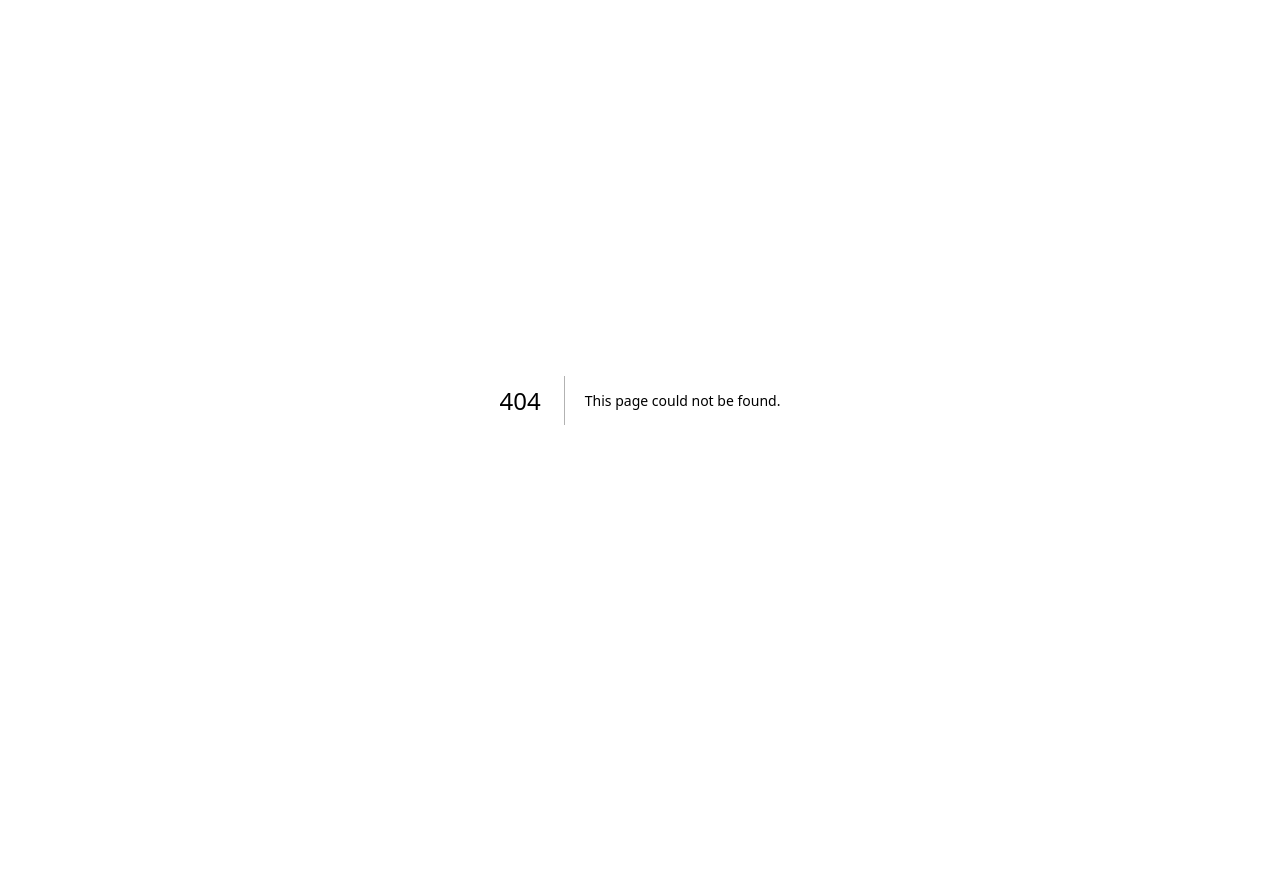
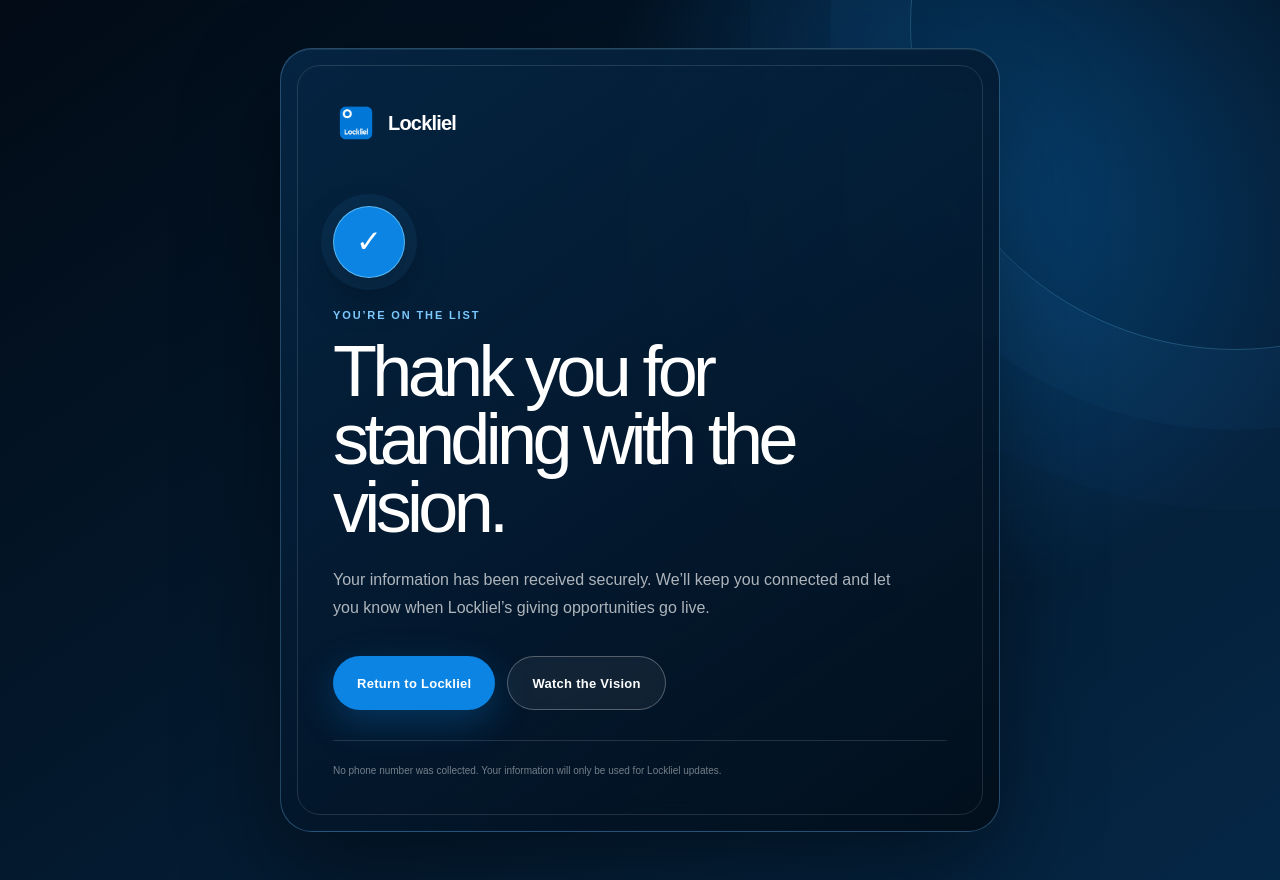
Before and after one commit to eaglevisiondigital/Lockliel, a Next.js app: page /thank-you in a window 1280 px wide. Before the commit this address had no page. Before the commit the page ends 800 px from the top, so only its background shows below. Built offline with nearby package versions, Linux system fonts and the light colour scheme.

Commit message:
Add branded form confirmation page

```diff
--- /dev/null
+++ b/app/thank-you/page.tsx
@@ -0,0 +1,30 @@
+export const metadata = {
+  title: "Thank You | Lockliel",
+  description: "Thank you for staying connected with the vision of Lockliel.",
+};
+
+export default function ThankYouPage() {
+  return (
+    <main className="thank-you-page">
+      <div className="thank-you-glow" aria-hidden="true" />
+      <section className="thank-you-card">
+        <a className="thank-you-brand" href="/" aria-label="Return to the Lockliel home page">
+          <img src="/lockliel-mark.png" alt="" />
+          <span>Lockliel</span>
+        </a>
+        <div className="thank-you-check" aria-hidden="true">✓</div>
+        <p className="section-kicker light">You’re on the list</p>
+        <h1>Thank you for standing with the vision.</h1>
+        <p>
+          Your information has been received securely. We’ll keep you connected
+          and let you know when Lockliel’s giving opportunities go live.
+        </p>
+        <div className="thank-you-actions">
+          <a className="button button-primary" href="/">Return to Lockliel</a>
+          <a className="button button-ghost" href="/#videos">Watch the Vision</a>
+        </div>
+        <small>No phone number was collected. Your information will only be used for Lockliel updates.</small>
+      </section>
+    </main>
+  );
+}
```
